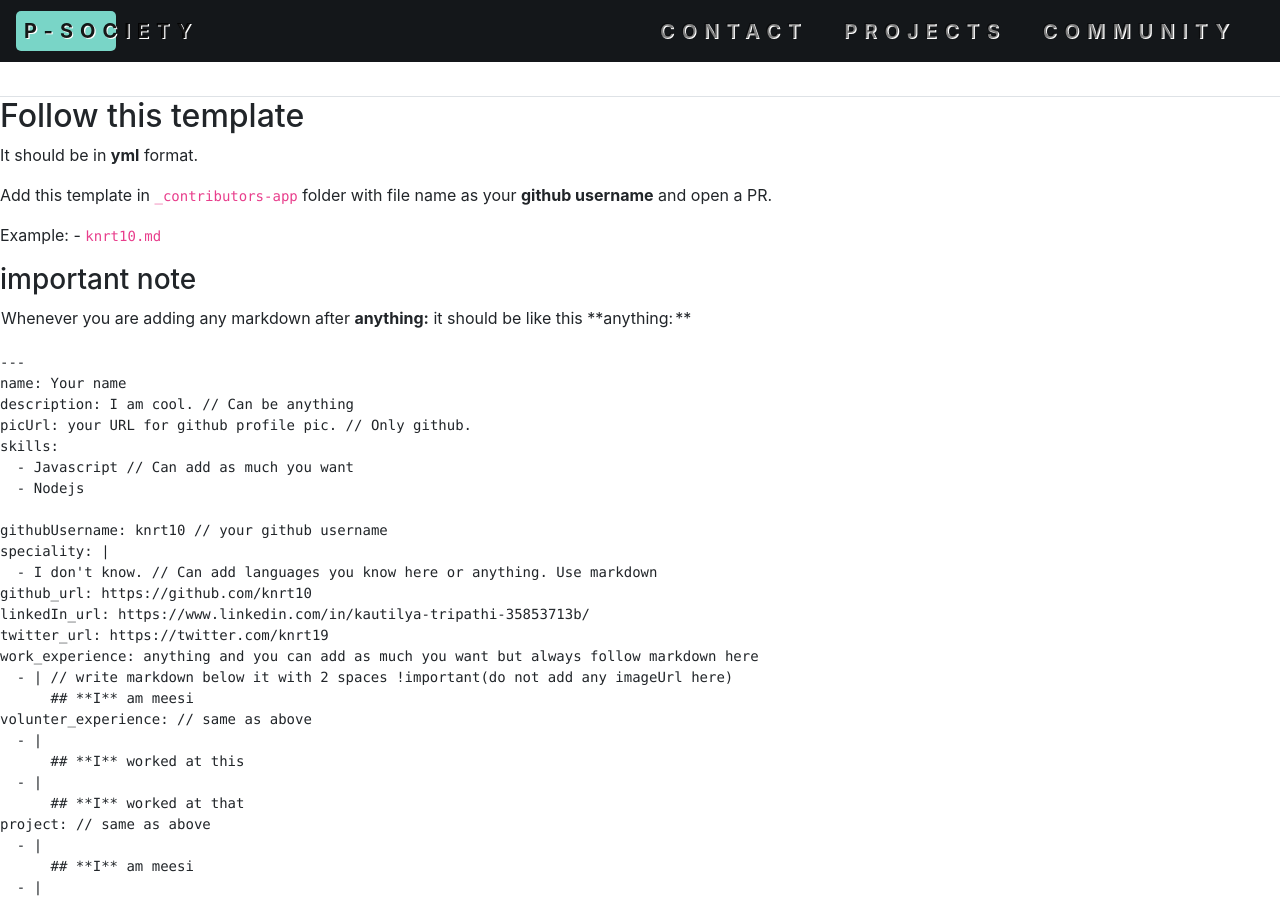
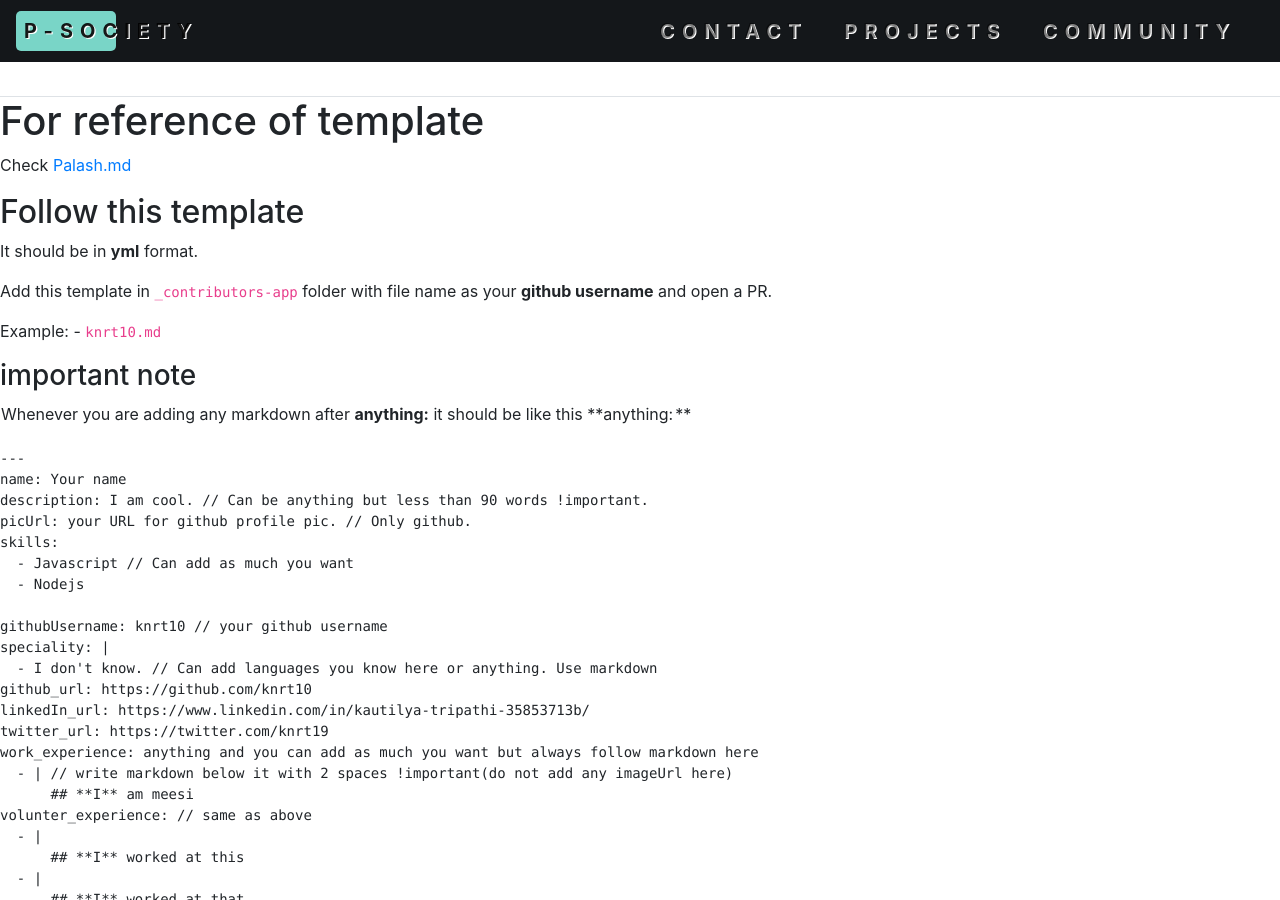
Before and after one commit to p-society/p-society.github.io, a Jekyll site: the page built from CONTRIBUTORS.md, in a window 1280 px wide and 900 px high. Built offline with Jekyll 4.4.1, drawn with Linux system fonts in a browser that asks for light colours; nearby versions of some CDN libraries; emoji names are drawn with the system emoji font; our own code applies the rules of GitHub Pages for plain Markdown files.

Commit message:
readme update

```diff
--- a/CONTRIBUTORS.md
+++ b/CONTRIBUTORS.md
@@ -1,3 +1,7 @@
+# For reference of template
+
+Check [Palash.md](https://raw.githubusercontent.com/p-society/p-society.github.io/master/_contributors-app/palash25.md)
+
 ## Follow this template
 
 It should be in **yml** format.
@@ -14,7 +18,7 @@ Whenever you are adding any markdown after **anything:** it should be like this
 
 ---
 name: Your name
-description: I am cool. // Can be anything
+description: I am cool. // Can be anything but less than 90 words !important.
 picUrl: your URL for github profile pic. // Only github.
 skills:
   - Javascript // Can add as much you want
--- a/_includes/contributor.html
+++ b/_includes/contributor.html
@@ -5,13 +5,13 @@
       <h4 class="card-title" style="height:50px;">{{app.name}}</h4>
       <p class="card-text" style="height:100px;">{{app.description}}</p>
       <div class="row">
-        <div class="col-xs-3 col-md-3">
+        <div class="col-xs-3 col-md-4">
           <a href="{{app.github_url}}" class="contri-github-button btn btn-lg">{% octicon mark-github %}</a>
         </div>
-        <div class="col-xs-3 col-md-3">
+        <div class="col-xs-3 col-md-4">
           <a href="{{app.linkedIn_url}}" class="contri-linkedIn-button btn btn-lg">in</a>
         </div>
-        <div class="col-xs-3 col-md-3">
+        <div class="col-xs-3 col-md-4">
           <a href="{{app.twitter_url}}" class="contri-twitter-button btn btn-lg">T</a>
         </div>
       </div>
```
